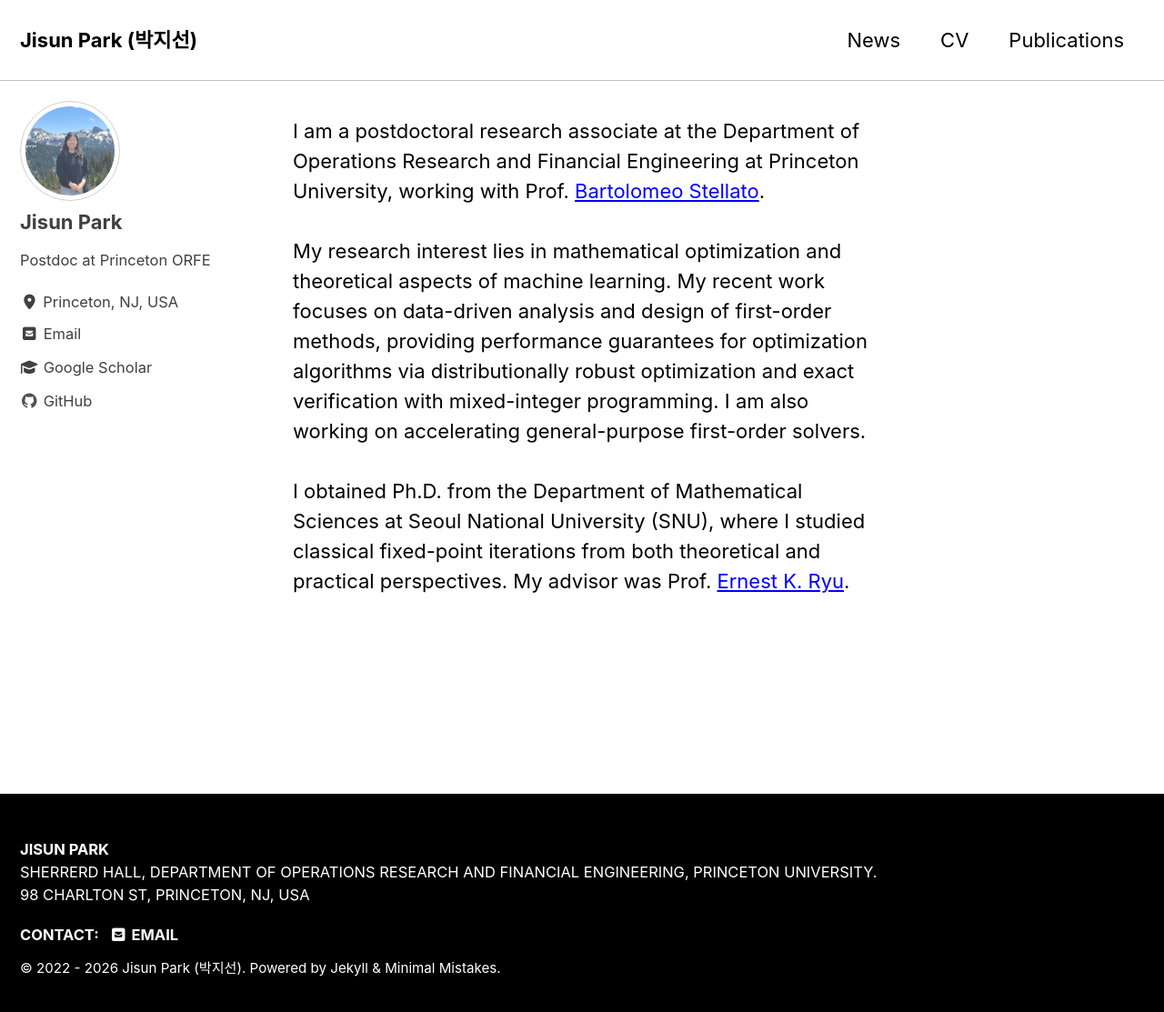
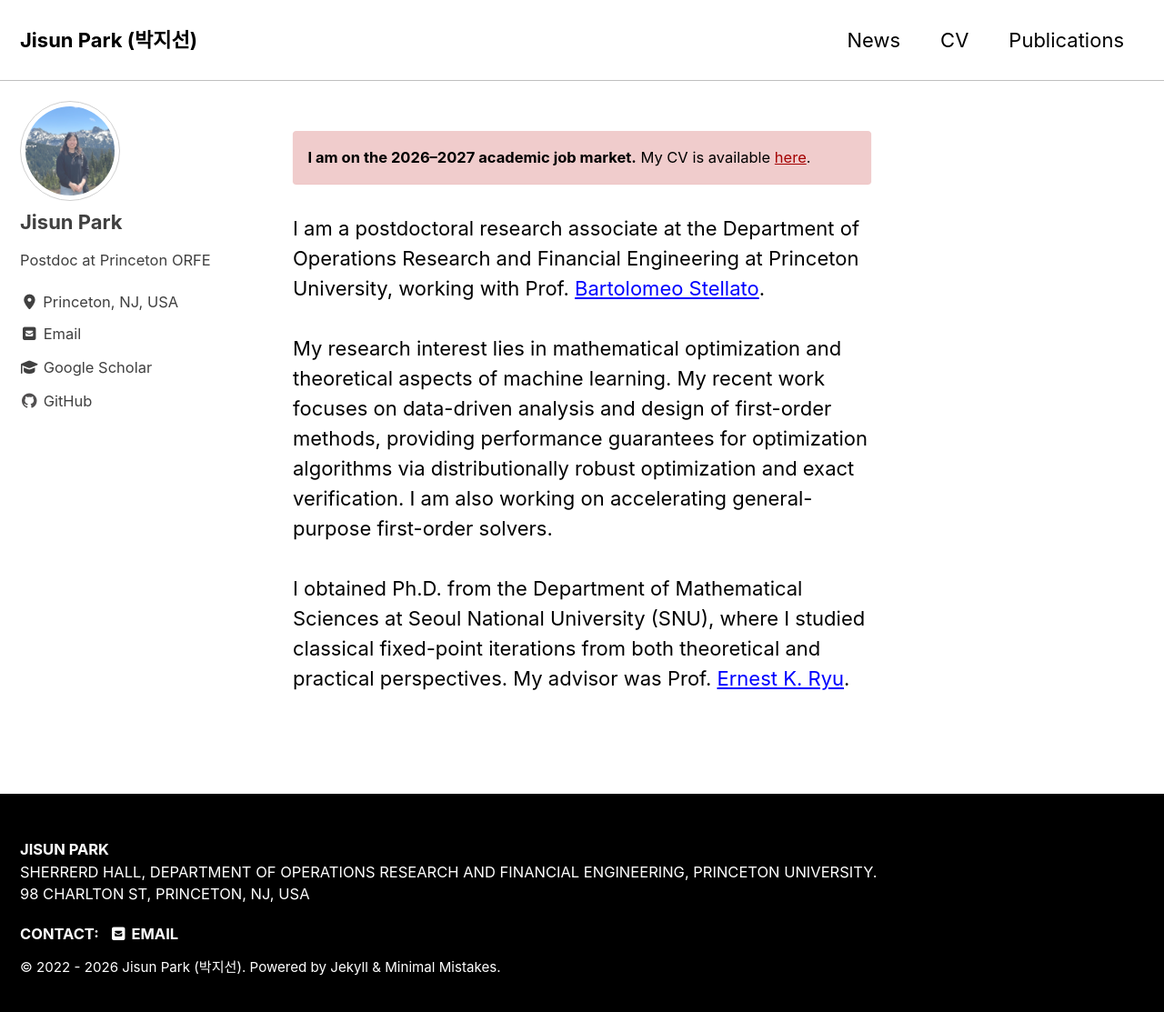
Before and after one commit to jisunp515/jisunp515.github.io, a Jekyll site: the page built from index.html, in a window 1280 px wide and 1120 px high. Shown: the top 1113 px of the window at 91% size. Built offline with Jekyll 4.4.1, drawn with Linux system fonts in a browser that asks for light colours; cached includes are drawn as plain includes; the list of posts is cut into pages by our own code.

Commit message:
Add job market notice and refine home intro
Co-Authored-By: Claude Opus 5.5 <noreply@anthropic.com>

```diff
--- a/index.html
+++ b/index.html
@@ -4,11 +4,14 @@ author_profile: true
 ---
 
 <body>
+    <p class="notice--primary">
+    <strong>I am on the 2026–2027 academic job market.</strong> My CV is available <a href="/assets/files/cv/cv.pdf">here</a>.
+    </p>
     I am a postdoctoral research associate at the Department of Operations Research and Financial Engineering at Princeton University, working with Prof. <a href="https://stellato.io/">Bartolomeo Stellato</a>.
     <br>
     <br>
     My research interest lies in mathematical optimization and theoretical aspects of machine learning.
-    My recent work focuses on data-driven analysis and design of first-order methods, providing performance guarantees for optimization algorithms via distributionally robust optimization and exact verification with mixed-integer programming.
+    My recent work focuses on data-driven analysis and design of first-order methods, providing performance guarantees for optimization algorithms via distributionally robust optimization and exact verification.
     I am also working on accelerating general-purpose first-order solvers.
     <br>
     <br>
```
